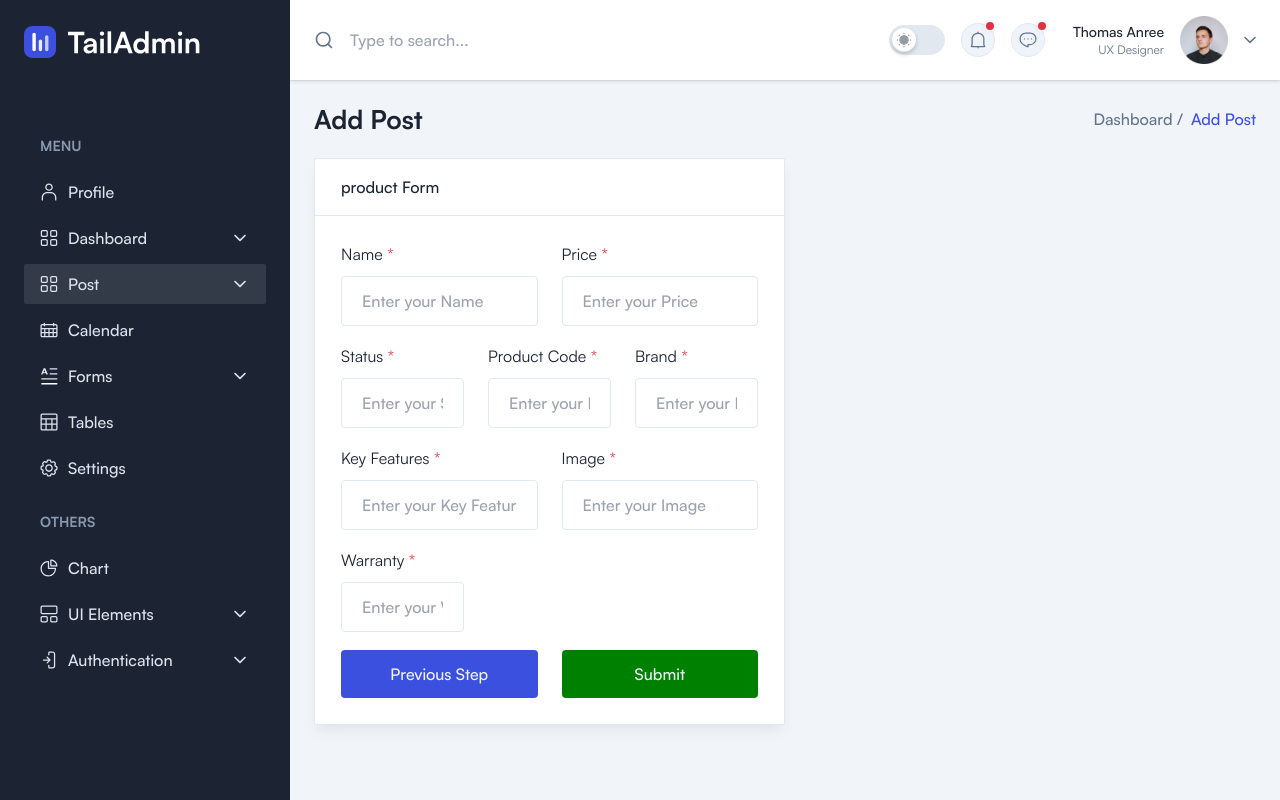
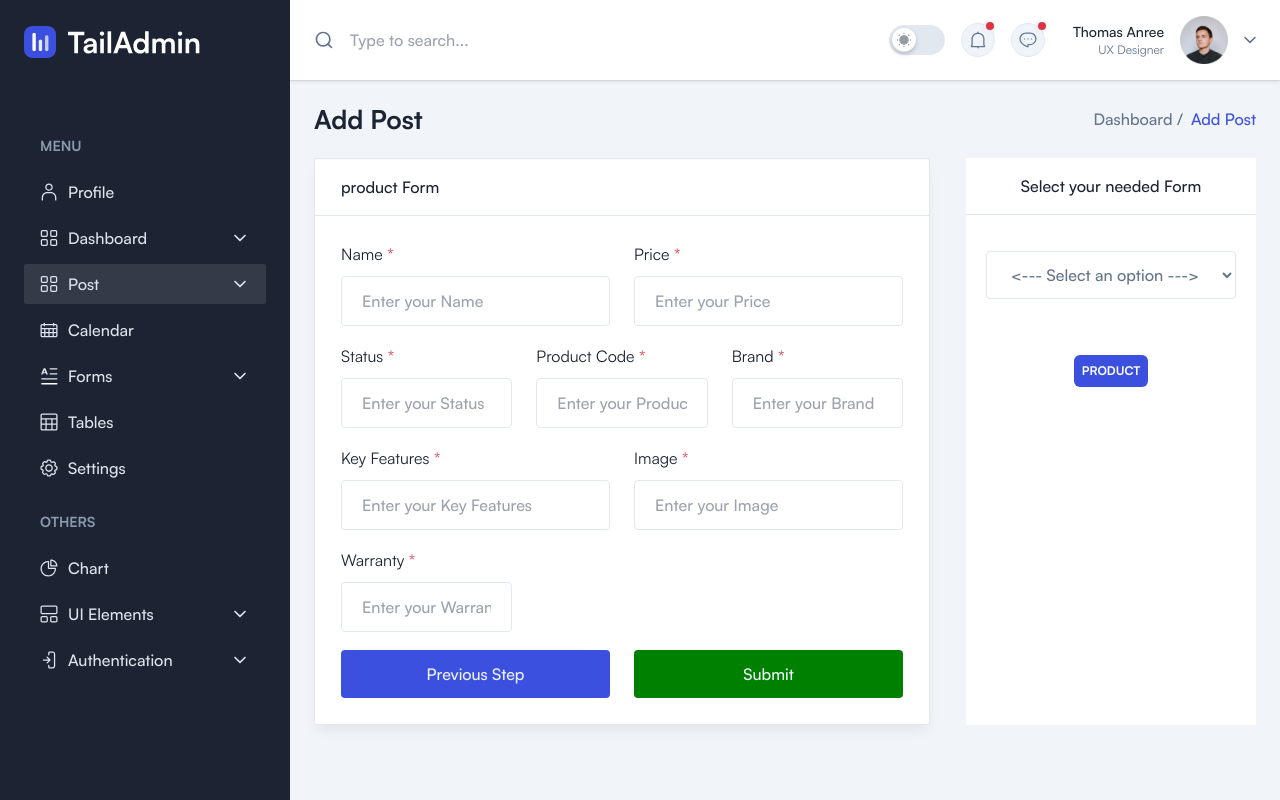
Before and after one commit to mr7aali/admin-panel, a Next.js app: page /post in a window 1280 px wide. Built offline with nearby package versions, Linux system fonts and the light colour scheme; a web font is replaced by a local one.

Commit message:
Select your needed Form

```diff
--- a/app/globals.css
+++ b/app/globals.css
@@ -174,3 +174,16 @@ span.flatpickr-weekday,
 .map-btn .jvectormap-container .jvectormap-zoomin {
   right: 45px;
 }
+
+.selected-form{
+
+}
+.selected-form:hover .span1{
+  display: none;
+}
+.span2{
+  display: none;
+}
+.selected-form:hover .span2{
+  display: inline-block;
+}
--- a/components/postPage/ReusableForm.tsx
+++ b/components/postPage/ReusableForm.tsx
@@ -3,36 +3,43 @@ import React, { useEffect, useState } from "react";
 import Breadcrumb from "../Breadcrumbs/Breadcrumb";
 import Form from "@/hookForms/Form";
 import FormInput from "@/hookForms/FormInput";
-import { Specification, } from "@/constant/form";
+import { Specification, formName } from "@/constant/form";
 import { printInputInPattern } from "@/js/FormHelpers";
 // import { groupConsecutiveArray } from "@/js/groupConsecutiveNumbers";
 
 const ReusableForm = () => {
-  const NeededformName = ["product"];
+  // const NeededformName = ["product"];
   const [currentForm, setCurrentForm] = useState(0);
+  const [givenForm, setGiveForm] = useState(formName);
+  const [neededFormName, setNeededFormName] = useState(["product"]);
 
   // useEffect(() => {}, []);
   const onSubmit = (data: any) => {
     console.log(data);
+  };
+  const handleSelectedForm = (e: any) => {
+    const select = e.target.value;
+    setNeededFormName((pre) => [...pre, select]);
+    setGiveForm(givenForm.filter((item) => item !== select));
   };
 
   return (
     <section>
       <Breadcrumb pageName="Add Post" />
 
-      <div className="">
-        <div className="flex flex-col gap-9 w-1/2 ">
+      <div className="grid grid-cols-1 gap-9 sm:grid-cols-12">
+        <div className="flex flex-col gap-9 sm:col-span-8">
           {/* <!-- Contact Form --> */}
           <div className="rounded-sm border border-stroke bg-white shadow-default dark:border-strokedark dark:bg-boxdark">
             <div className="border-b border-stroke py-4 px-6.5 dark:border-strokedark">
               <h3 className="font-medium text-black dark:text-white">
-                {NeededformName[currentForm].replace(/_/g, " ")} Form
+                {neededFormName[currentForm].replace(/_/g, " ")} Form
               </h3>
             </div>
             <Form submitHandler={onSubmit}>
               <div className="p-6.5">
                 <div className="grid grid-cols-12  gap-x-6">
-                  {Specification[NeededformName[currentForm]].map((Item, i) => (
+                  {Specification[neededFormName[currentForm]].map((Item, i) => (
                     <div
                       key={i}
                       className={`mb-4.5 ${
@@ -59,13 +66,13 @@ const ReusableForm = () => {
                   >
                     Previous Step
                   </button>
-                  {!(currentForm === NeededformName.length - 1) ? (
+                  {!(currentForm === neededFormName.length - 1) ? (
                     <button
                       onClick={() =>
                         setCurrentForm((pre) =>
-                          currentForm < NeededformName.length - 1
+                          currentForm < neededFormName.length - 1
                             ? pre + 1
-                            : NeededformName.length - 1
+                            : neededFormName.length - 1
                         )
                       }
                       type="submit"
@@ -77,9 +84,9 @@ const ReusableForm = () => {
                     <button
                       onClick={() =>
                         setCurrentForm((pre) =>
-                          currentForm < NeededformName.length - 1
+                          currentForm < neededFormName.length - 1
                             ? pre + 1
-                            : NeededformName.length - 1
+                            : neededFormName.length - 1
                         )
                       }
                       type="submit"
@@ -93,6 +100,46 @@ const ReusableForm = () => {
             </Form>
           </div>
         </div>
+        {/*//! { fdsfjdkfj } */}
+        <div className="flex flex-col gap-9 bg-white sm:col-span-4">
+          <div className="border-b border-stroke py-4 px-6.5 dark:border-strokedark">
+            <h3 className="font-medium text-black dark:text-white text-center">
+              {/* {NeededformName[currentForm].replace(/_/g, " ")} Form */}
+              Select your needed Form
+            </h3>
+          </div>
+          {/* select form */}
+          <div className="px-5">
+            <select
+              defaultValue={""}
+              onChange={handleSelectedForm}
+              className="w-full  rounded border-[1.5px] border-stroke bg-transparent py-3 px-5 font-medium outline-none transition focus:border-primary active:border-primary disabled:cursor-default disabled:bg-whiter dark:border-form-strokedark dark:bg-form-input dark:focus:border-primary"
+            >
+              <option value="1" defaultChecked>
+                {" "}
+                {"<--- Select an option --->"}{" "}
+              </option>
+              {givenForm.map((Item: string) => (
+                <option key={Item} value={Item}>
+                  {Item.replace(/_/g, " ")}
+                </option>
+              ))}
+            </select>
+          </div>
+
+          <div className="p-5 flex flex-wrap justify-center gap-1">
+            {neededFormName.map((Item: string) => (
+              <p
+                key={Item}
+
+                className="selected-form  bg-primary hover:bg-danger text-white px-2 py-2 text-xs font-bold rounded-md uppercase cursor-pointer "
+              >
+                <span className="span1 ">{Item.replace(/_/g, " ")} </span>
+                <span className="span2">remove</span>
+              </p>
+            ))}
+          </div>
+        </div>
       </div>
     </section>
   );
--- a/constant/form.ts
+++ b/constant/form.ts
@@ -122,7 +122,7 @@ export const Specification: ISpecification = {
 }
 
 export const formName = [
-    "product",
+    // "product",
     "Display",
     "Processor",
     "Audio",
--- a/js/FormHelpers.ts
+++ b/js/FormHelpers.ts
@@ -6,7 +6,6 @@ export const printInputInPattern = (index: number): boolean => {
     // ];
     const towInputElementIndex = [
         1, 2, 6, 7, 11, 12, 16, 17, 21, 22, 26, 27, 31, 32, 36, 37, 41, 42, 46, 47, 51, 52
-
     ];
     return towInputElementIndex.includes(index);
 };
```
Also changed, not shown: app/forms/form-layout/page.tsx (+4 -3 lines).
